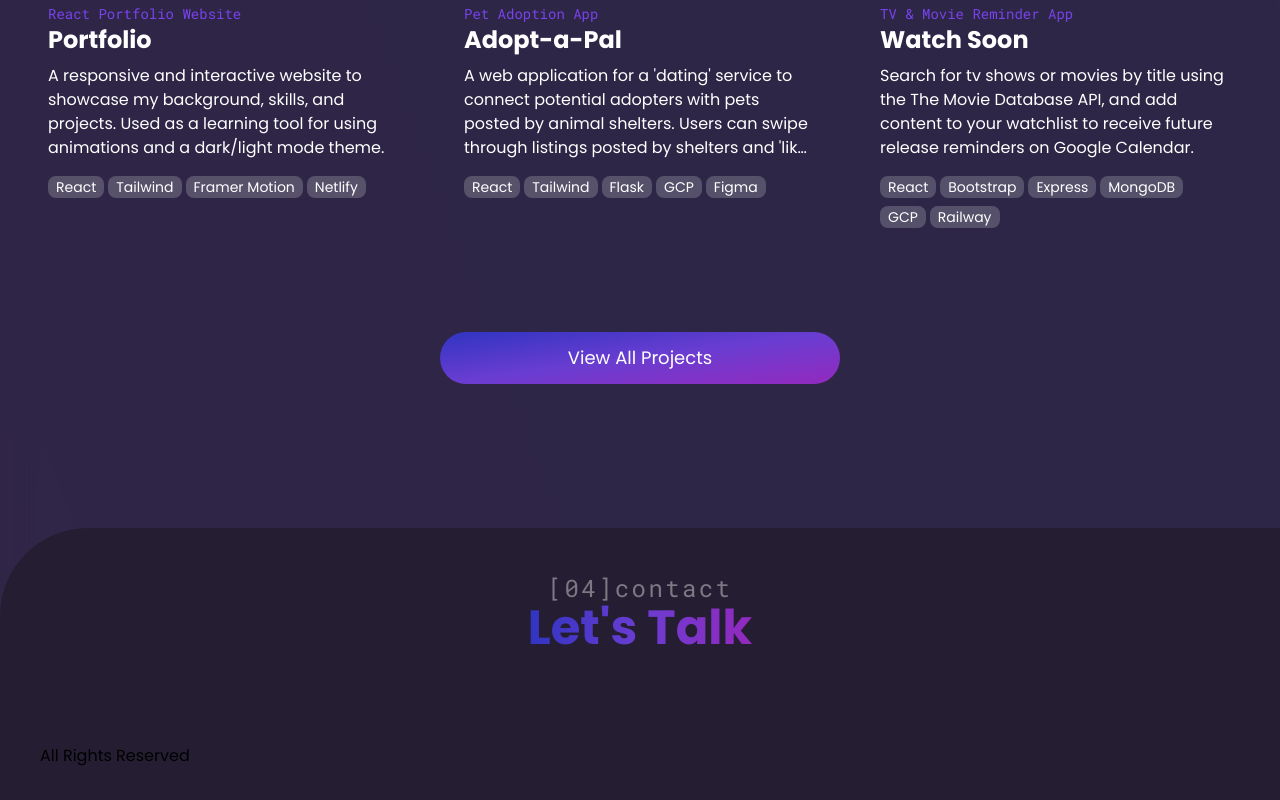
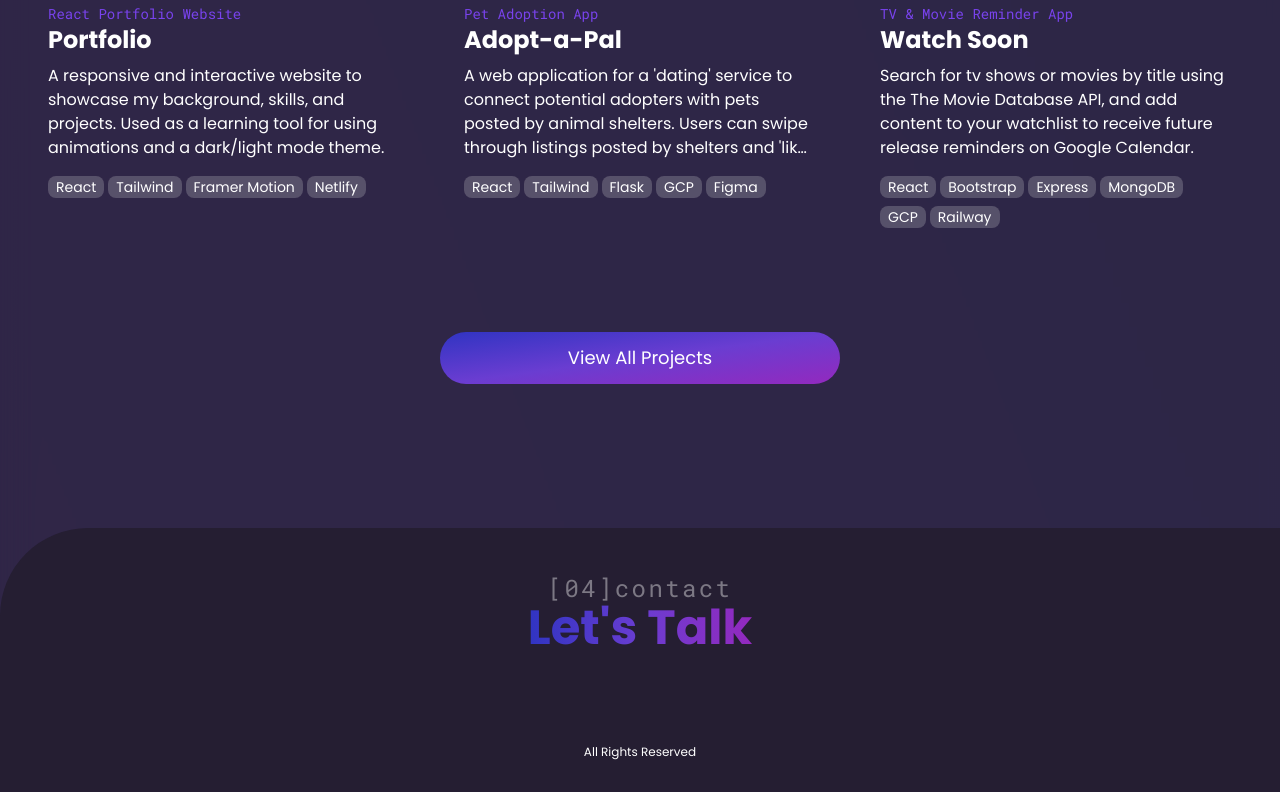
Before and after one commit to encarnac/portfolio, a React (Vite) app: page / in a window 1280 px wide. Shown: the part 2625-3425 px from the top of the page. Built offline with nearby package versions, Linux system fonts and the light colour scheme.

Commit message:
Centered content and changed text color

```diff
--- a/src/components/FooterSection.jsx
+++ b/src/components/FooterSection.jsx
@@ -1,7 +1,11 @@
 import React from "react";
 
 const FooterSection = () => {
-  return <div>All Rights Reserved</div>;
+  return (
+    <div className="flex flex-row items-center justify-center text-xs text-[#797382] dark:text-white">
+      <p>All Rights Reserved</p>
+    </div>
+  );
 };
 
 export default FooterSection;
```
